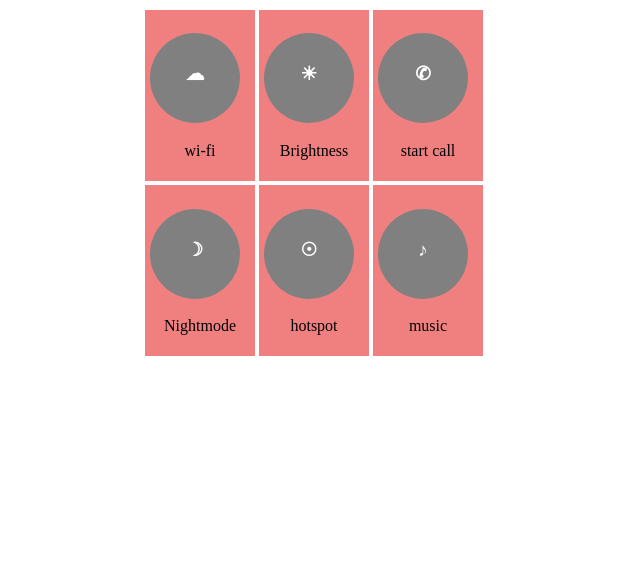
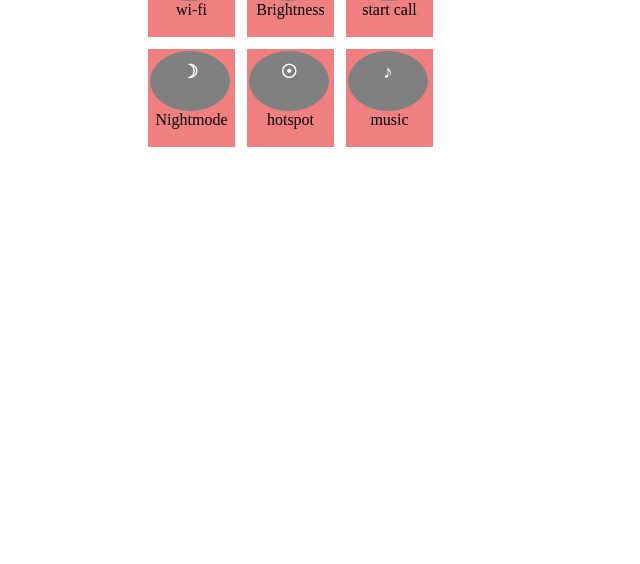
Before and after one commit to henok206/addNewTaskInMobileTaskbar, a plain HTML site: page index.html in a window 1280 px wide. Shown: the part 236-800 px from the top of the page, without its empty margins (48-688 px from the left). Drawn offline with Linux system fonts and the light colour scheme.

Commit message:
pro commit

```diff
--- a/index.html
+++ b/index.html
@@ -22,38 +22,38 @@
             </div>
             <div class="mobiTask">
                 <h1 class="mobT">Mobile Taskbar</h1>
-                <div class="tableContainer">
-                    <table class="table">
-                        <tr>
-                            <td>
+                <div class="mainContainer">
+
+                        <div class="container">
+                            <div class="box">
                                 <h3 class="icon">&#9729 </h3>
                                 <p class="text">wi-fi</p>
-                            </td>
-                            <td>
+                            </div>
+                            <div class="box">
                                 <h3 class="icon">&#9728</h3>
                                <p class="text">Brightness</p>
 
-                            </td>
-                            <td>
+                            </div>
+                            <div class="box">
                                 <h3 class="icon">&#9990</h3>
                                 <p class="text">start call</p>
-                            </td>
-                        </tr>
-                        <tr>
-                            <td>
+                            </div>
+                        </div>
+                        <div class="container">
+                            <div class="box">
                                 <h3 class="icon">&#9789</h3>
                                 <p class="text">Nightmode</p>
-                            </td>
-                            <td>
+                            </div>
+                            <div class="box">
                                 <h3 class="icon">&#9737</h3>
                                <p class="text">hotspot</p>
-                            </td>
-                            <td >
+                            </div>
+                            <div class="box" >
                                 <h3 class="icon">&#9834</h3>
                                    <p class="text">music</p>
-                            </td>
-                        </tr>
-                    </table>
+                            </div>
+                        </div>
+
                 </div>
             </div>
         </div>
--- a/script.js
+++ b/script.js
@@ -1,8 +1,25 @@
+let titleInput = document.querySelector(".titleInp");
 let iconInput = document.querySelector(".iconInpu");
-let titleInput = document.querySelector(".titleInp");
-let table = document.querySelector(".table");
+let mainContainer = document.querySelector(".mainContainer");
 let iconElm = document.querySelectorAll(".icon");
 let textEl = document.querySelectorAll(".text");
+//creating new Html Element
+//create div containerElement
+let newcontainer = document.createElement("div");
+newDiv.classList.add("container");
+let newDiv = document.createElement("div");
+newDiv.classList.add("box");
+// let helm = document.createElement("h3");
+// helm.classList("icon");
+// helm.innerHTML = "<h3>&#9730</h3>";
+// newDiv.appendChild(helm);
+// let teEl = document.createElement("p");
+// teEl.classList.add("text");
+// teEl.innerText = "rain";
+// newDiv.appendChild(teEl);
+newcontainer.insertAdjacentHTML("afterbegin", newDiv);
+mainContainer.insertAdjacentHTML("beforeend", newcontainer);
+
 const addButton = document.querySelector(".addBtn");
 
 addButton.addEventListener("click", function () {
@@ -12,6 +29,7 @@ addButton.addEventListener("click", function () {
         iconElm[i].style.backgroundColor = "blue";
         textEl[i].style.color = "green";
     }
+
     // newIcon.style.color = "white";
     // newIcon.style.width = "90px";
     // newIcon.style.borderRadius = "50%";
@@ -19,12 +37,10 @@ addButton.addEventListener("click", function () {
     // newIcon.style.paddingTop = "30px";
     // newIcon.style.display = "inline-block";
 
-    let template = `<tr>
-          <td>${newIcon}
-           ${newTitle}
-          </td>
-         </tr>`;
-    table.innerHTML += template;
+    // let template = `<div class="box'>
+    //         <div class="box">${newIcon}${newTitle}</div>
+    // </div>`;
+    // boxContainer.innerHTML += template;
 });
 /* width: 90px;
     height: 60px;
--- a/style.css
+++ b/style.css
@@ -1,33 +1,44 @@
+* {
+    box-sizing: border-box;
+    margin: 0;
+    padding: 0;
+}
+
 .addNewTask {
     width: 900px;
     margin: 20px auto;
     border: 0px solid red;
 }
-.tableContainer {
-    width: 350px;
-    border: 0px solid blue;
+.mainContainer {
+    flex-direction: row;
+    justify-content: space-between;
 }
-td {
+.container {
+    display: flex;
+    width: 33%;
+}
+
+.box {
     width: 100px;
-    height: 80px;
+    height: 100px;
     text-align: center;
     border: 1px solid white;
-    border-collapse: collapse;
+    /* border-collapse: collapse; */
     background-color: lightcoral;
-    padding: 5px;
+    padding: 2px;
+    margin: 5px;
 }
 .addBtn {
     width: 355px;
     height: 30px;
 }
 .icon {
-    width: 90px;
+    width: 80px;
     height: 60px;
     color: white;
     border-radius: 50%;
     background-color: gray;
-
-    padding-top: 30px;
+    padding: 10px;
 }
 .titleInp {
     width: 350px;
```
